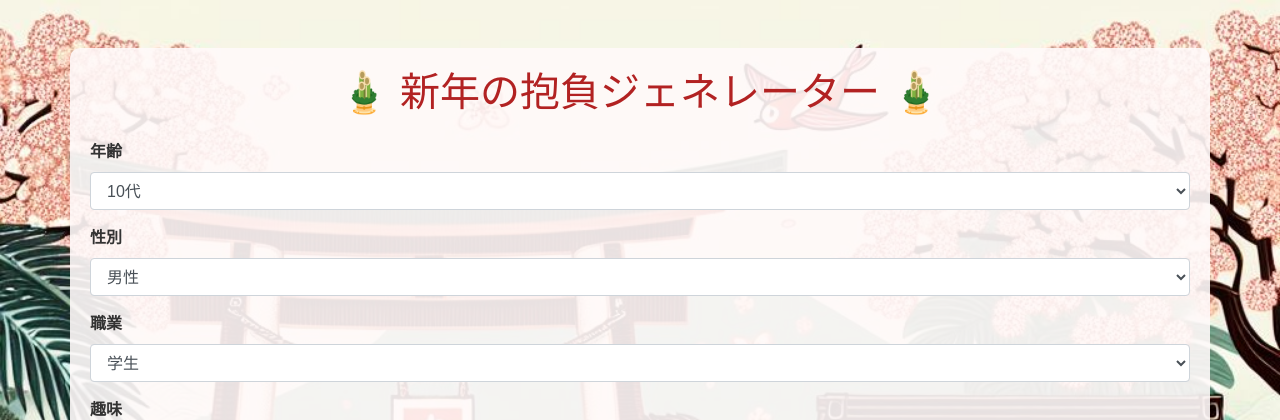
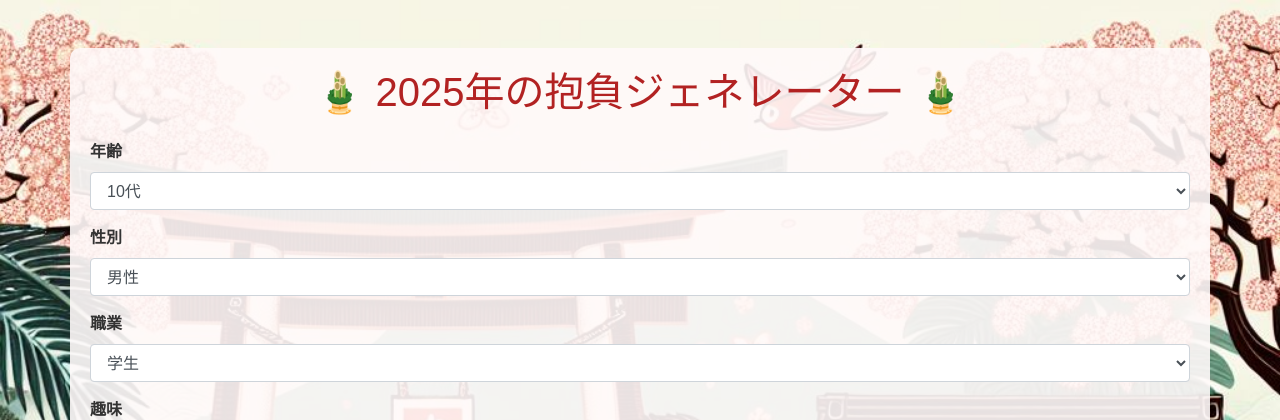
Before and after one commit to Jumptt/houfu, a Flask app: page / in a window 1280 px wide. Shown: the top 420 px of the page. Run offline with Flask 3, Linux system fonts and the light colour scheme; some libraries are stand-ins or nearby versions.

Commit message:
fourth remote commit

```diff
--- a/app.py
+++ b/app.py
@@ -86,6 +86,9 @@ class ProfileForm(FlaskForm):
         ('ゲーム', 'ゲーム'),
         ('アート', 'アート'),
         ('テクノロジー', 'テクノロジー'),
+        ('アイドル', 'アイドル'),
+        ('運動', '運動'),
+        ('旅行', '旅行'),
         ('その他', 'その他')
     ])
     health_focus = SelectMultipleField('健康に関する関心事', choices=[
--- a/templates/index.html
+++ b/templates/index.html
@@ -2,7 +2,7 @@
 <html lang="ja">
 <head>
     <meta charset="UTF-8">
-    <title>新年の抱負ジェネレーター</title>
+    <title>2025年の抱負ジェネレーター</title>
     <!-- BootstrapのCDN -->
     <link rel="stylesheet" href="https://stackpath.bootstrapcdn.com/bootstrap/4.5.0/css/bootstrap.min.css">
     <!-- カスタムCSS -->
@@ -10,7 +10,7 @@
 </head>
 <body>
     <div class="container mt-5">
-        <h1 class="text-center text-red mb-4">🎍 新年の抱負ジェネレーター 🎍</h1>
+        <h1 class="text-center text-red mb-4">🎍 2025年の抱負ジェネレーター 🎍</h1>
         <form method="post">
             {{ form.hidden_tag() }}
             <div class="form-group">
```
